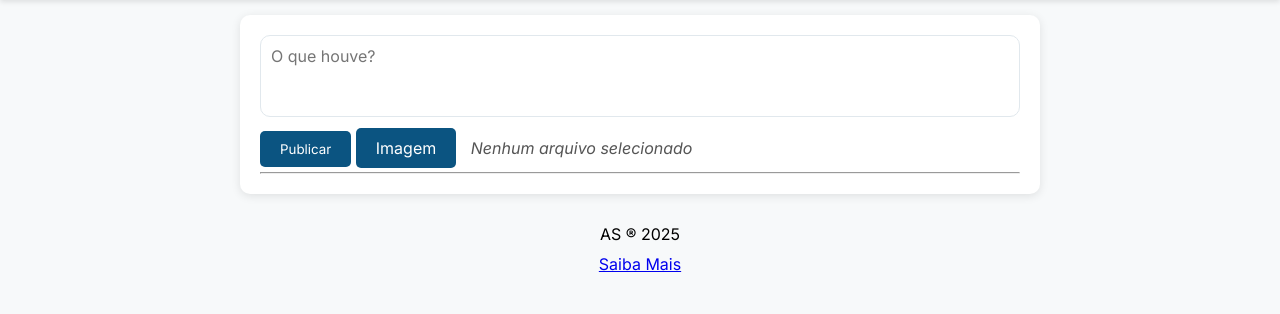
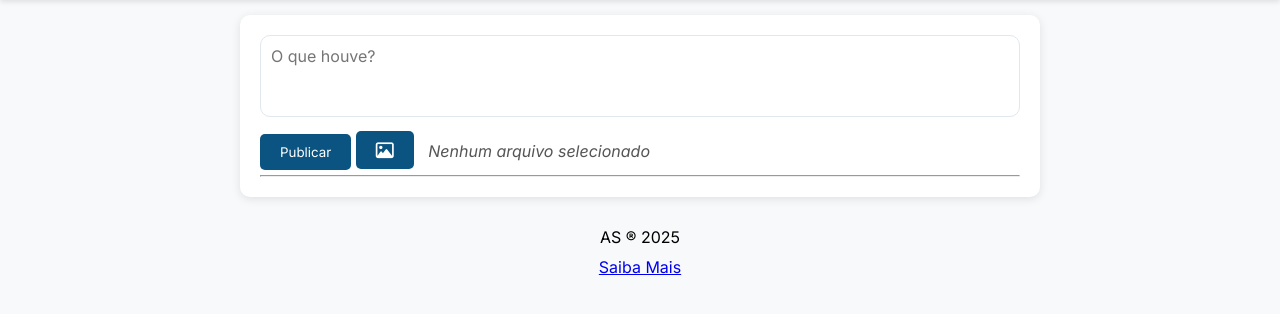
Before and after one commit to oficialarthurmagalhaes/DigAS, a PHP site: page / in a window 1280 px wide. Shown: the part 60-374 px from the top of the page. Run offline with PHP 8.4, Linux system fonts and the light colour scheme; the visitor is signed in with stand-in values (Sample User, id 1); data that the repository does not hold is empty.

Commit message:
Estilizando botão de upload de imagem

```diff
--- a/css/style.css
+++ b/css/style.css
@@ -319,6 +319,17 @@
       cursor: pointer;
     }
 
+    .upload-btn {
+      cursor: pointer;
+      display: inline-flex;
+      align-items: center;
+      padding: 8px 12px;
+      background: #007bff;
+      color: #fff;
+      border-radius: 4px;
+      font-size: 18px;
+    }
+
     .publicacao {
       border-bottom: 1px solid #e1e8ed;
       padding: 20px 0;
--- a/index.php
+++ b/index.php
@@ -20,7 +20,7 @@
     <link rel="preconnect" href="https://fonts.googleapis.com">
     <link rel="preconnect" href="https://fonts.gstatic.com" crossorigin>
     <link href="https://fonts.googleapis.com/css2?family=Inter:ital,opsz,wght@0,14..32,100..900;1,14..32,100..900&display=swap" rel="stylesheet">
-
+    <link rel="stylesheet" href="https://cdnjs.cloudflare.com/ajax/libs/font-awesome/6.4.0/css/all.min.css">
     <!-- Script para carregar cabeçalho e rodapé em todas as páginas -->
     <script type="text/JavaScript" src="js/script.js"></script>
     <script>
@@ -39,8 +39,10 @@
             <form action="publicar.php" method="POST" class="nova-publicacao" enctype="multipart/form-data">
                 <textarea name="conteudo" placeholder="O que houve?" rows="3" required></textarea><br>
                 <button type="submit">Publicar</button>
-                <label for="imagem">Imagem</label>
-                <input type="file" name="imagem" id="imagem" class="input-file">
+                <label for="upload" class="upload-btn">
+                    <i class="fa-regular fa-image" style="color: #ffffff;"></i>
+                    <input type="file" name="imagem" id="upload" class="input-file" style="display: none;">
+                </label>
                 <span id="nome-arquivo">Nenhum arquivo selecionado</span>
 
             </form>
```
